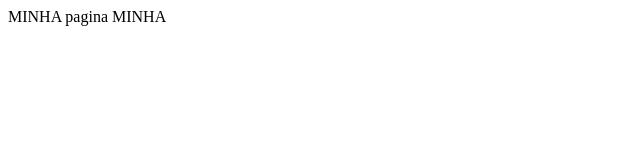
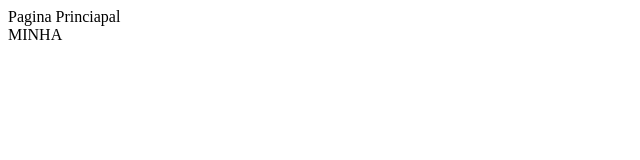
Before and after one commit to Monckcharles/testegit, a plain HTML site: page menu.html in a window 1280 px wide. Shown: the whole page, without its empty margins (0-640 px from the left). Drawn offline with Linux system fonts and the light colour scheme.

Commit message:
Update menu.html

```diff
--- a/menu.html
+++ b/menu.html
@@ -1,9 +1,9 @@
 <html>
 <head>
-    MINHA pagina
+    Pagina Princiapal
 </head>
 <body>
-
+<br>
     MINHA
 
 
```
